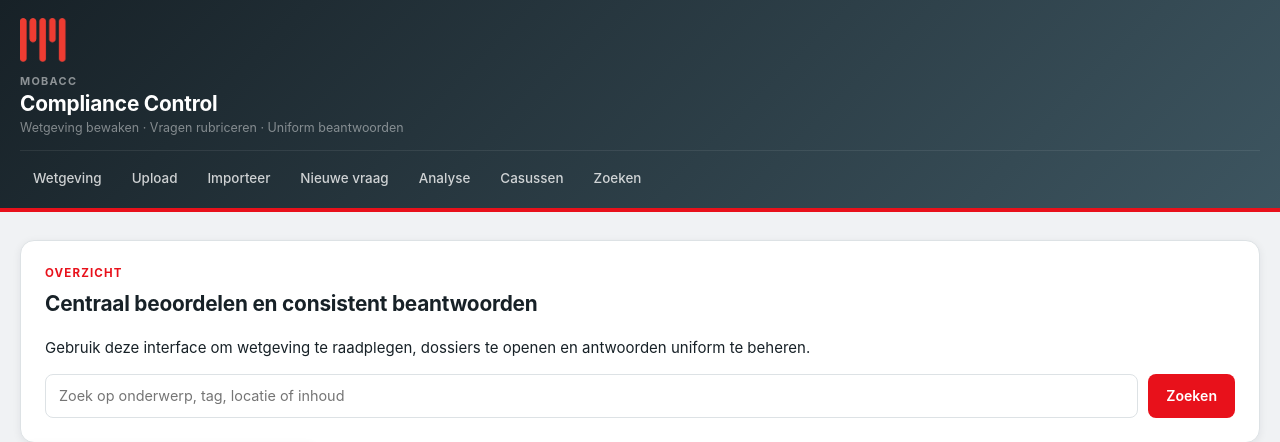
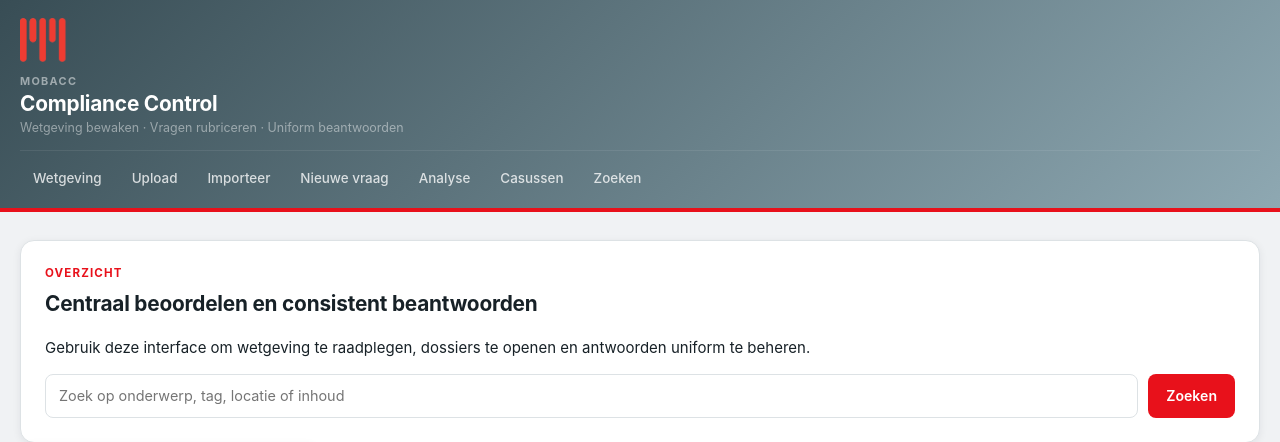
Before and after one commit to Mobacc-AI-Team/stinoil-esg, a Flask app: page / in a window 1280 px wide. Shown: the top 442 px of the page. Run offline with Flask 3, Linux system fonts and the light colour scheme; some libraries are stand-ins or nearby versions.

Commit message:
Header gradient: antraciet naar lichtgrijs
#384d55 (antraciet blauw-grijs) → #8ea8b2 (lichtgrijs)

Co-Authored-By: Claude Sonnet 4.6 <noreply@anthropic.com>

```diff
--- a/webapp/static/style.css
+++ b/webapp/static/style.css
@@ -44,7 +44,7 @@ a:hover { color: var(--brand-hover); text-decoration: underline; }
 
 /* ── Header ── */
 .site-header {
-  background: linear-gradient(135deg, var(--ink) 0%, var(--brand-dark) 100%);
+  background: linear-gradient(135deg, #384d55 0%, #8ea8b2 100%);
   color: #fff;
   border-bottom: 4px solid var(--brand);
 }
```
